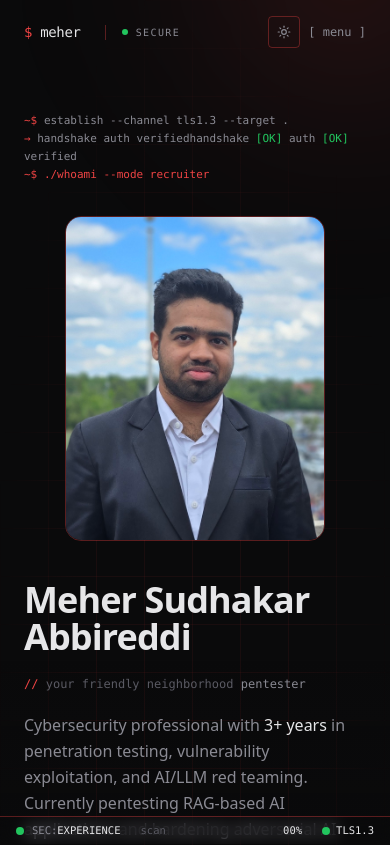
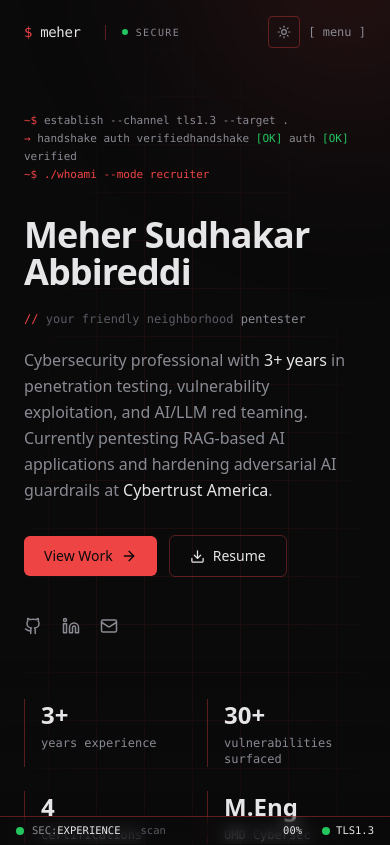
Before and after one commit to Mehersudhakar/Portfolio, a Next.js app: page / in a window 390 px wide. Shown: the top 845 px of the page. Built offline with nearby package versions, Linux system fonts and the light colour scheme.

Commit message:
mobile hero: name before photo

```diff
--- a/components/Hero.tsx
+++ b/components/Hero.tsx
@@ -44,7 +44,7 @@ export default function Hero() {
         </div>
 
         <div className="grid lg:grid-cols-5 gap-10 lg:gap-12 items-start">
-          <div className="lg:col-span-3 order-2 lg:order-1">
+          <div className="lg:col-span-3">
             <h1
               className={`text-4xl sm:text-6xl lg:text-7xl font-semibold tracking-tight leading-[1.05] opacity-0 ${reveal}`}
             >
@@ -157,7 +157,7 @@ export default function Hero() {
             </div>
           </div>
 
-          <div className="order-1 lg:order-2 lg:col-span-2 lg:pt-2">
+          <div className="lg:col-span-2 lg:pt-2">
             <div
               className={`relative max-w-[260px] sm:max-w-[320px] lg:max-w-[400px] mx-auto opacity-0 ${reveal}`}
             >
```
